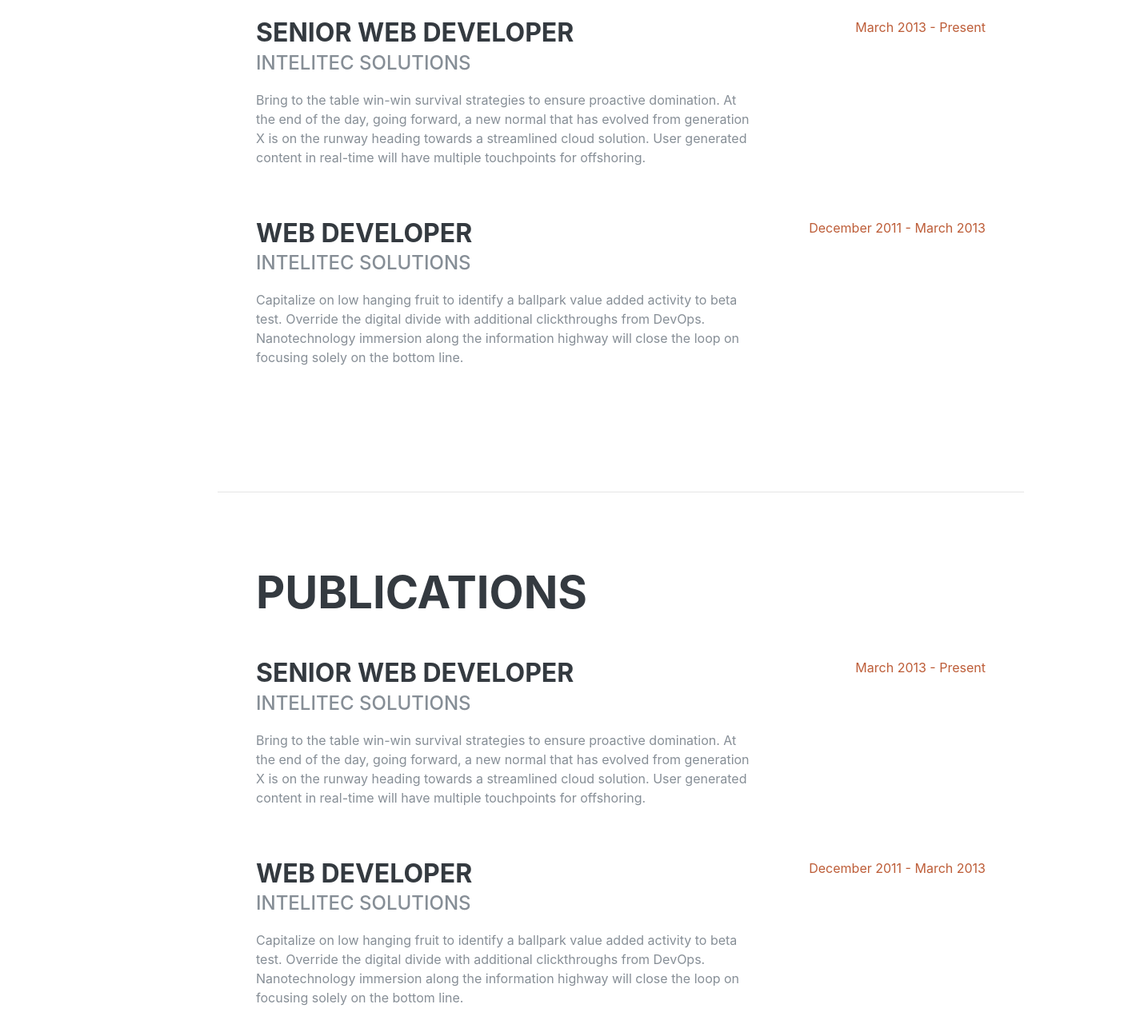
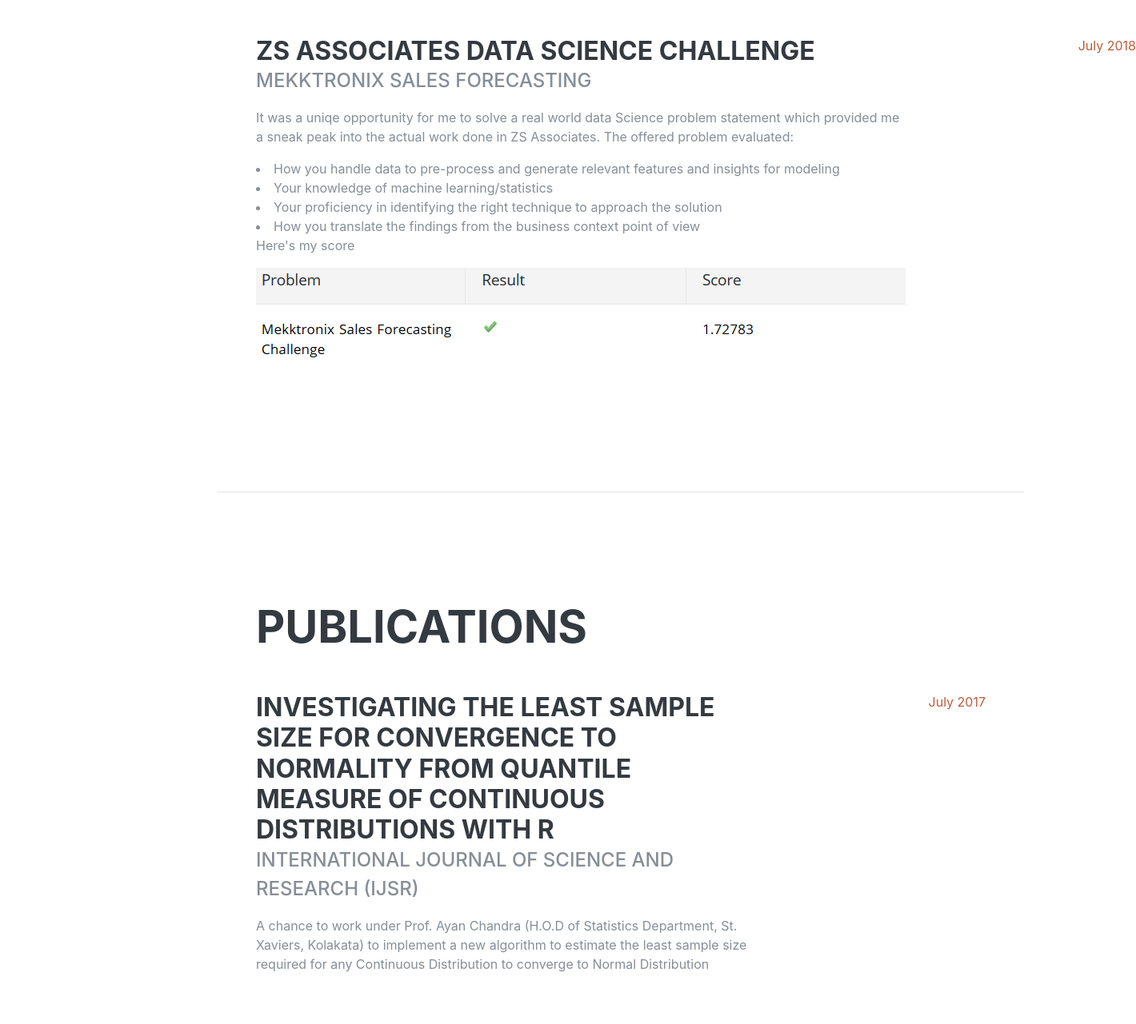
Before and after one commit to DuttaArjun/DuttaArjun.github.io, a plain HTML site: page index.html in a window 1280 px wide. Shown: the part 2639-3920 px from the top of the page at 80% size, 1420 px wide, since content can reach past the window. Drawn offline with Linux system fonts and the light colour scheme; a web font is replaced by a local one.

Commit message:
Website Version 4

```diff
--- a/index.html
+++ b/index.html
@@ -182,23 +182,26 @@
 
           <div class="resume-item d-flex flex-column flex-md-row mb-5">
             <div class="resume-content mr-auto">
-              <h3 class="mb-0">Senior Web Developer</h3>
-              <div class="subheading mb-3">Intelitec Solutions</div>
-              <p>Bring to the table win-win survival strategies to ensure proactive domination. At the end of the day, going forward, a new normal that has evolved from generation X is on the runway heading towards a streamlined cloud solution. User generated content in real-time will have multiple touchpoints for offshoring.</p>
+              <h3 class="mb-0">ZS Associates Data Science Challenge</h3>
+              <div class="subheading mb-3">Mekktronix Sales Forecasting</div>
+              <p>It was a uniqe opportunity for me to solve a real world data Science problem statement which provided me a sneak peak into the actual work done in ZS Associates. The offered problem evaluated:</p>
+            <li>
+              <i class="fa-li fa fa-check"></i>
+              How you handle data to pre-process and generate relevant features and insights for modeling</li>
+            <li>
+              <i class="fa-li fa fa-check"></i>
+              Your knowledge of machine learning/statistics  </li>
+            <li>
+              <i class="fa-li fa fa-check"></i>
+              Your proficiency in identifying the right technique to approach the solution</li>
+            <li>
+              <i class="fa-li fa fa-check"></i>
+              How you translate the findings from the business context point of view</li>
+			  <p>Here's my score </p>
+			<img src="img/ZS Challenge Score.png" alt="R">
             </div>
             <div class="resume-date text-md-right">
-              <span class="text-primary">March 2013 - Present</span>
-            </div>
-          </div>
-
-          <div class="resume-item d-flex flex-column flex-md-row mb-5">
-            <div class="resume-content mr-auto">
-              <h3 class="mb-0">Web Developer</h3>
-              <div class="subheading mb-3">Intelitec Solutions</div>
-              <p>Capitalize on low hanging fruit to identify a ballpark value added activity to beta test. Override the digital divide with additional clickthroughs from DevOps. Nanotechnology immersion along the information highway will close the loop on focusing solely on the bottom line.</p>
-            </div>
-            <div class="resume-date text-md-right">
-              <span class="text-primary">December 2011 - March 2013</span>
+              <span class="text-primary">July 2018</span>
             </div>
           </div>
 
@@ -214,23 +217,12 @@
 
           <div class="resume-item d-flex flex-column flex-md-row mb-5">
             <div class="resume-content mr-auto">
-              <h3 class="mb-0">Senior Web Developer</h3>
-              <div class="subheading mb-3">Intelitec Solutions</div>
-              <p>Bring to the table win-win survival strategies to ensure proactive domination. At the end of the day, going forward, a new normal that has evolved from generation X is on the runway heading towards a streamlined cloud solution. User generated content in real-time will have multiple touchpoints for offshoring.</p>
+              <h3 class="mb-0">Investigating the Least Sample Size for Convergence to Normality from Quantile Measure of Continuous Distributions With R</h3>
+              <div class="subheading mb-3">International Journal of Science and research (IJSR)</div>
+              <p>A chance to work under Prof. Ayan Chandra (H.O.D of Statistics Department, St. Xaviers, Kolakata) to implement a new algorithm to estimate the least sample size required for any Continuous Distribution to converge to Normal Distribution</p>
             </div>
             <div class="resume-date text-md-right">
-              <span class="text-primary">March 2013 - Present</span>
-            </div>
-          </div>
-
-          <div class="resume-item d-flex flex-column flex-md-row mb-5">
-            <div class="resume-content mr-auto">
-              <h3 class="mb-0">Web Developer</h3>
-              <div class="subheading mb-3">Intelitec Solutions</div>
-              <p>Capitalize on low hanging fruit to identify a ballpark value added activity to beta test. Override the digital divide with additional clickthroughs from DevOps. Nanotechnology immersion along the information highway will close the loop on focusing solely on the bottom line.</p>
-            </div>
-            <div class="resume-date text-md-right">
-              <span class="text-primary">December 2011 - March 2013</span>
+              <span class="text-primary">July 2017</span>
             </div>
           </div>
 
@@ -328,8 +320,8 @@
       <section class="resume-section p-3 p-lg-5 d-flex flex-column" id="interests">
         <div class="my-auto">
           <h2 class="mb-5">Interests</h2>
-          <p>Apart from being a web developer, I enjoy most of my time being outdoors. In the winter, I am an avid skier and novice ice climber. During the warmer months here in Colorado, I enjoy mountain biking, free climbing, and kayaking.</p>
-          <p class="mb-0">When forced indoors, I follow a number of sci-fi and fantasy genre movies and television shows, I am an aspiring chef, and I spend a large amount of my free time exploring the latest technology advancements in the front-end web development world.</p>
+          <p>Apart from being a Statistician, I enjoy most of my time being outdoors. In the winter, I am an avid skier and novice ice climber. During the warmer months here in Colorado, I enjoy mountain biking, free climbing, and kayaking.</p>
+          <p class="mb-0">When forced indoors, I follow a number of sci-fi genre movies and playing games. I am an aspiring Data Scientist, and I spend a large amount of my free time exploring the latest technology advancements in the fields of Data Science.</p>
         </div>
       </section>
 
```
Also changed, not shown: img/ZS Challenge Score.png (added).
